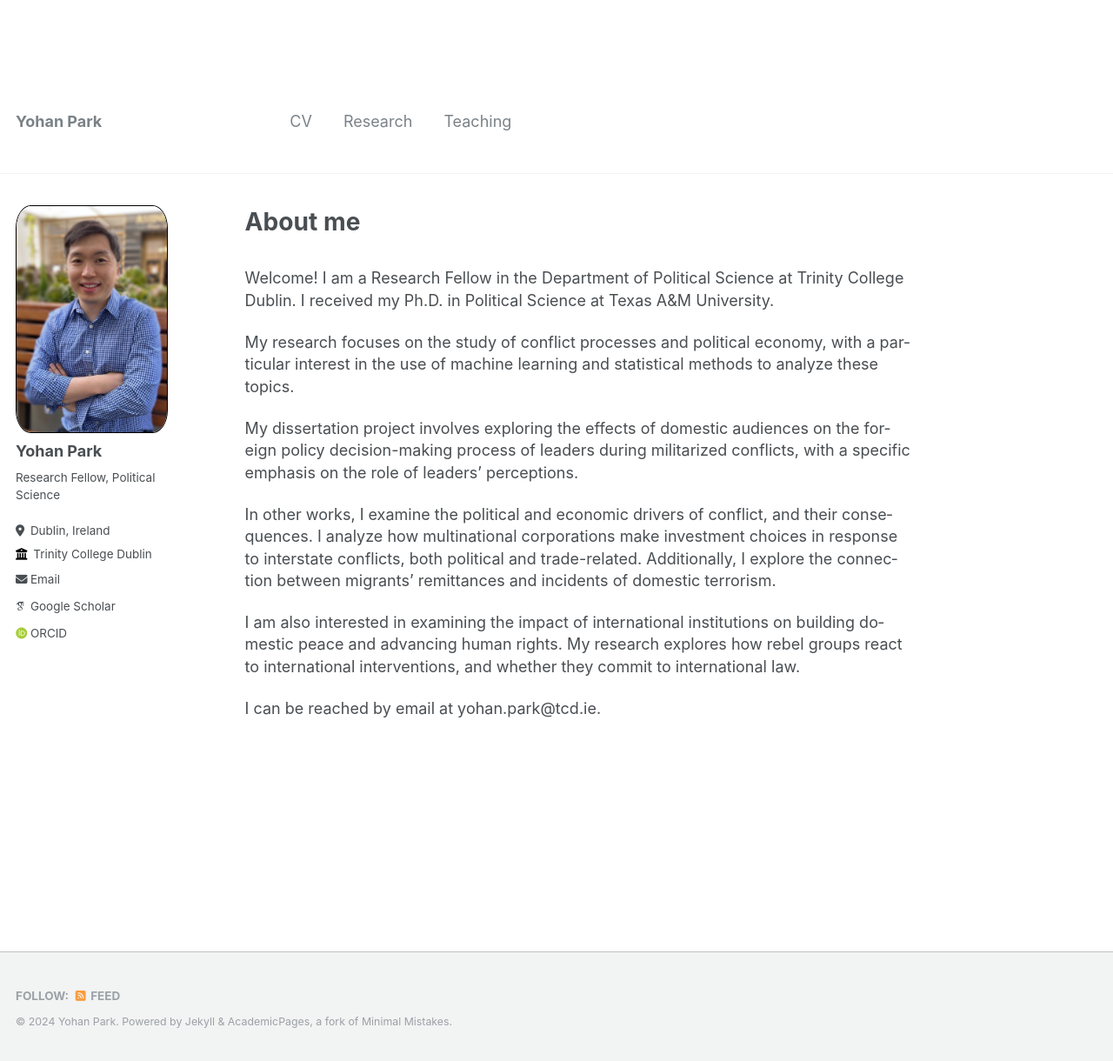
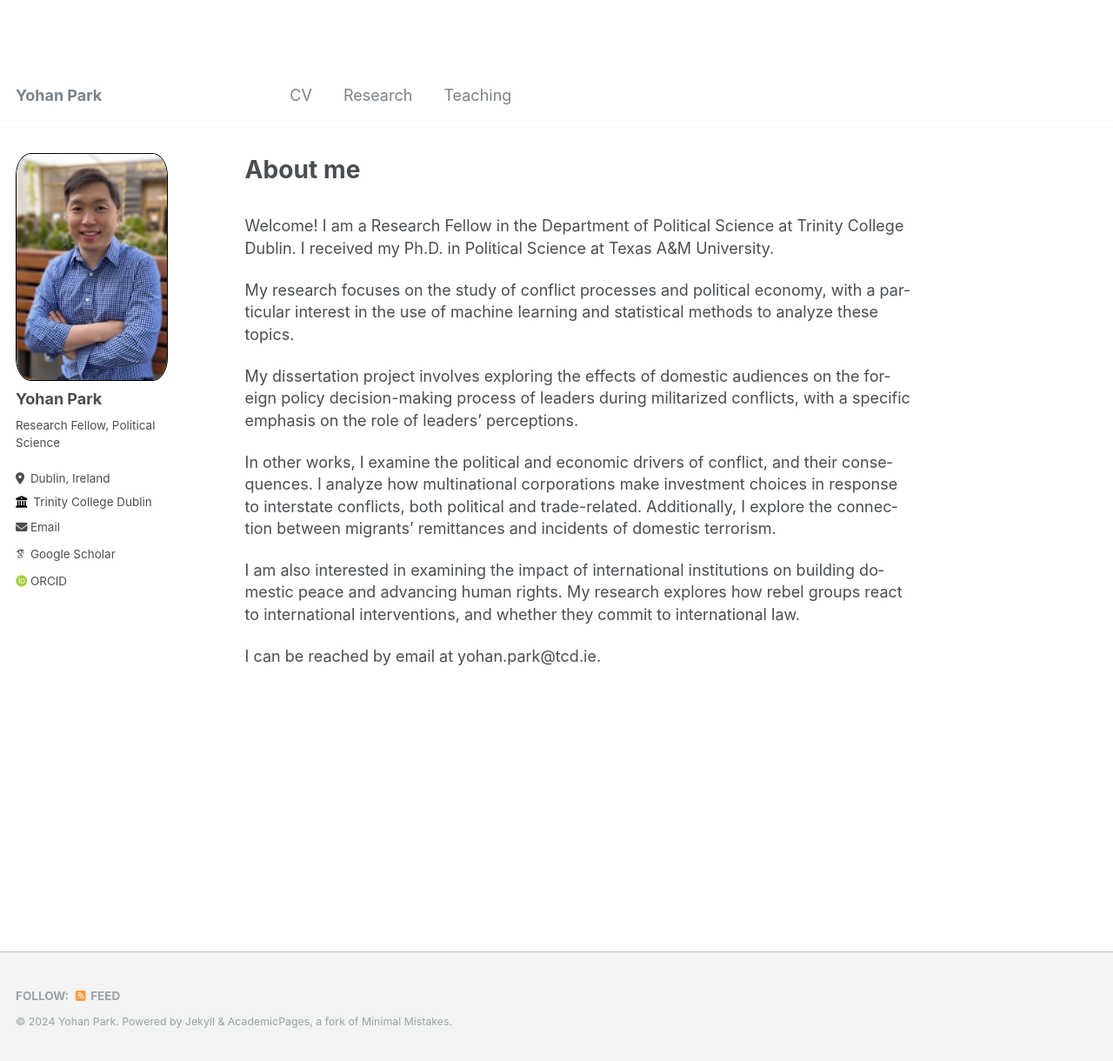
Before and after one commit to yohanpark23/yohanpark23.github.io, a Jekyll site: the page built from _pages/about.md, in a window 1280 px wide and 1220 px high. Shown: the whole window at 87% size. Built offline with Jekyll 4.4.1, drawn with Linux system fonts in a browser that asks for light colours; some web fonts are replaced.

Commit message:
Update _variables.scss
adjust masthead-height

```diff
--- a/_sass/_variables.scss
+++ b/_sass/_variables.scss
@@ -43,7 +43,7 @@ $type-size-7                : 0.6875em; // ~11px
 $type-size-8                : 0.625em;  // ~10px
 
 /* masthead properties */
-$masthead-height            : 100px;
+$masthead-height            : 70px;
 
 /*
    Colors
```
